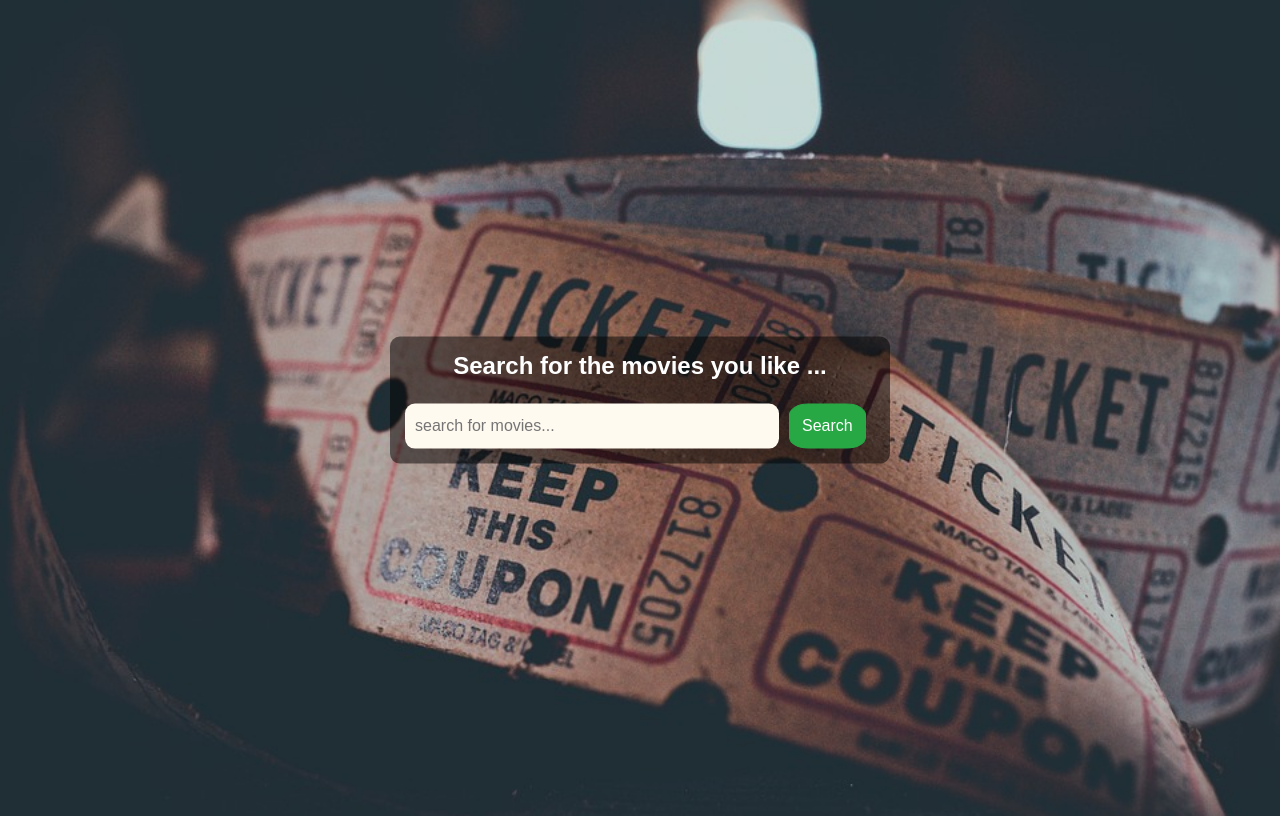
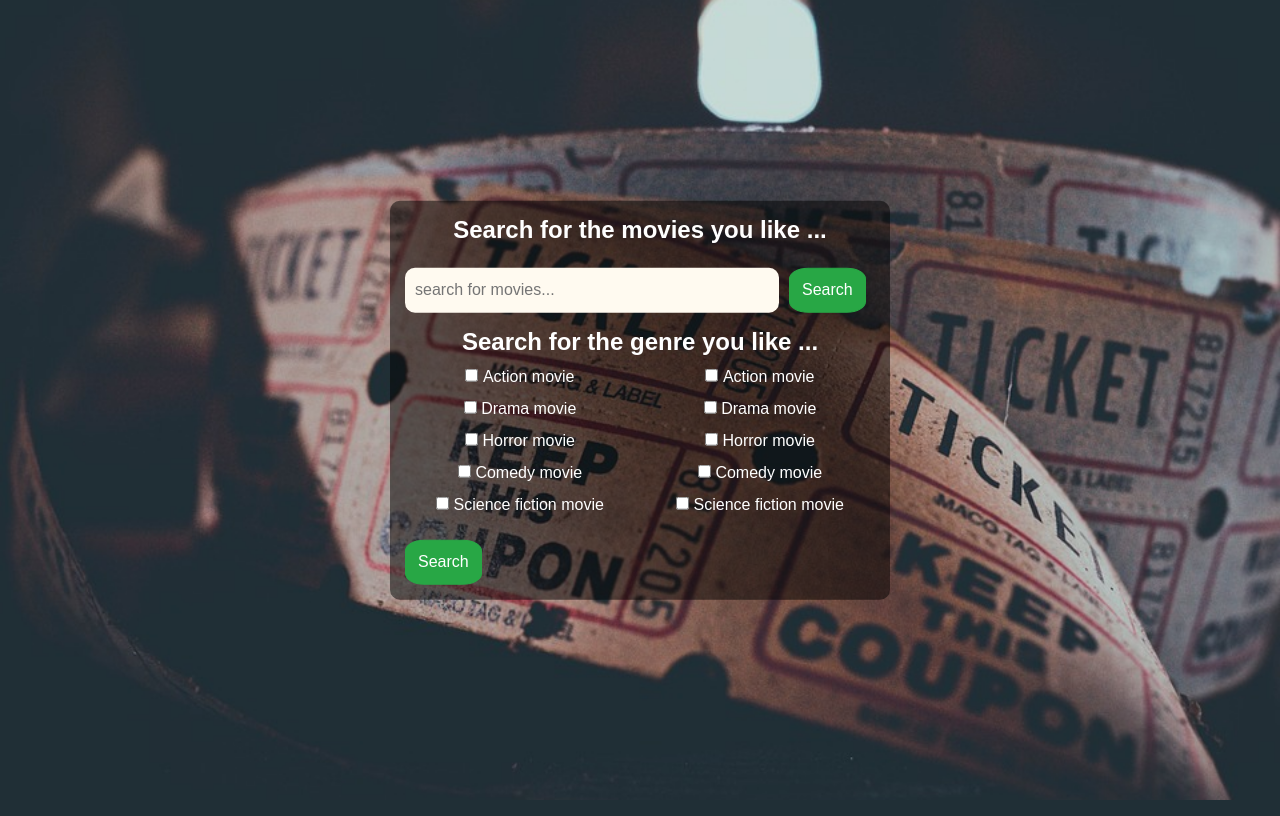
Before and after one commit to Hami998/PIA-homeworks, a PHP site: page /search.php in a window 1280 px wide. Run offline with PHP 8.4, Linux system fonts and the light colour scheme; data that the repository does not hold is empty; some libraries are stand-ins or nearby versions.

Commit message:
Dodao da se filmovi biraju po zanru

```diff
--- a/hw-4/search.css
+++ b/hw-4/search.css
@@ -38,10 +38,33 @@ body{
 .col_1{
     display: column;
     flex-basis: 80%;
+    align-self: center;
 }
 .col_2{
     display: column;
     flex-basis: 20%;
+}
+.col_3{
+    display: column;
+    flex-basis: 100%;
+    text-align: center;
+    margin-top: 15px;
+}
+.col_4{
+    display: column;
+    flex-basis: 50%;
+    color: white;
+    text-align: center;
+}
+.col_5{
+    display: column;
+    flex-basis: 50%;
+    color: white;
+    text-align: center;
+}
+.col_6{
+    display: column;
+    flex-basis: 100%;
 }
 input{
     padding: 10px;
--- a/hw-4/search.php
+++ b/hw-4/search.php
@@ -2,16 +2,6 @@
     session_start();
     $_SESSION;
     include ("connection_database.php");
-    $query_3 = "SELECT title FROM movie_list;";
-    $result = mysqli_query($connected, $query_3);
-
-    echo "<div class=\"list\">";
-    echo "<ul class=\" list_list\"";
-    while($row = mysqli_fetch_array($result)){
-        echo "<li class=\"list_dot\">" . $row['title'] . "</li>";
-    }
-    echo "</ul>";
-    echo "</div>";
 ?>
 <!DOCTYPE html>
 <html>
@@ -25,21 +15,54 @@
         <link rel="stylesheet" href="css/bootstrap.css">
         <link rel="stylesheet" href="search.css">
         <script src="https://ajax.googleapis.com/ajax/libs/jquery/3.5.1/jquery.min.js"></script>
-        <script type="text/javascript" src="script.js" ></script>
+        <script type="text/javascript" src="script_search.js" ></script>
         <script src="https://code.jquery.com/jquery-1.12.4.js"></script>
         <script src="https://code.jquery.com/ui/1.12.1/jquery-ui.js"></script>
 </head>
 <body>
     <div class="search_box" id="search_box">
-        <form action="" class="search" id="search" method="post">
+        <form action="result.php" class="search" id="search" method="post">
                 <div class="title_bg">
                     <h3 class="title_movies">Search for the movies you like ...</h3>
                 </div>
                 <div class="form-row rows">
                     <div class="col col_1">
-                    <input type="text" class="movie_name input" id="movie_name" name="movie_name" placeholder="search for movies...">
+                    <input type="text" class="movie_name input" id="movie_name" name="movie_name"
+                     placeholder="search for movies...">
                     </div>
                     <div class="col col_2">
+                    <button type="submit" class="submit_movie btn btn-success">Search</button>
+                    </div>
+                </div>
+                <div class="form-row rows">
+                    <div class="col col_3">
+                    <h3 class="title_movies">Search for the genre you like ...</h3>
+                    </div>
+                    <div class="col col_4">
+                    <input type="checkbox" id="action_movie" name="action_movie" value="action_movie">
+                    <label for="action_movie"> Action movie</label><br>
+                    <input type="checkbox" id="drama_movie" name="drama_movie" value="drama_movie">
+                    <label for="drama_movie"> Drama movie</label><br>
+                    <input type="checkbox" id="horror_movie" name="horror_movie" value="horror_movie">
+                    <label for="horror_movie"> Horror movie</label><br>
+                    <input type="checkbox" id="comedy_movie" name="comedy_movie" value="comedy_movie">
+                    <label for="comedy_movie"> Comedy movie</label><br>
+                    <input type="checkbox" id="sf_movie" name="sf_movie" value="sf_movie">
+                    <label for="sf_movie"> Science fiction movie</label><br>
+                    </div>
+                    <div class="col col_5">
+                    <input type="checkbox" id="action_movie" name="action_movie" value="action_movie">
+                    <label for="action_movie"> Action movie</label><br>
+                    <input type="checkbox" id="drama_movie" name="drama_movie" value="drama_movie">
+                    <label for="drama_movie"> Drama movie</label><br>
+                    <input type="checkbox" id="horror_movie" name="horror_movie" value="horror_movie">
+                    <label for="horror_movie"> Horror movie</label><br>
+                    <input type="checkbox" id="comedy_movie" name="comedy_movie" value="comedy_movie">
+                    <label for="comedy_movie"> Comedy movie</label><br>
+                    <input type="checkbox" id="sf_movie" name="sf_movie" value="sf_movie">
+                    <label for="sf_movie"> Science fiction movie</label><br>
+                    </div>
+                    <div class="col col_6">
                     <button type="submit" class="submit_movie btn btn-success">Search</button>
                     </div>
                 </div>
```
